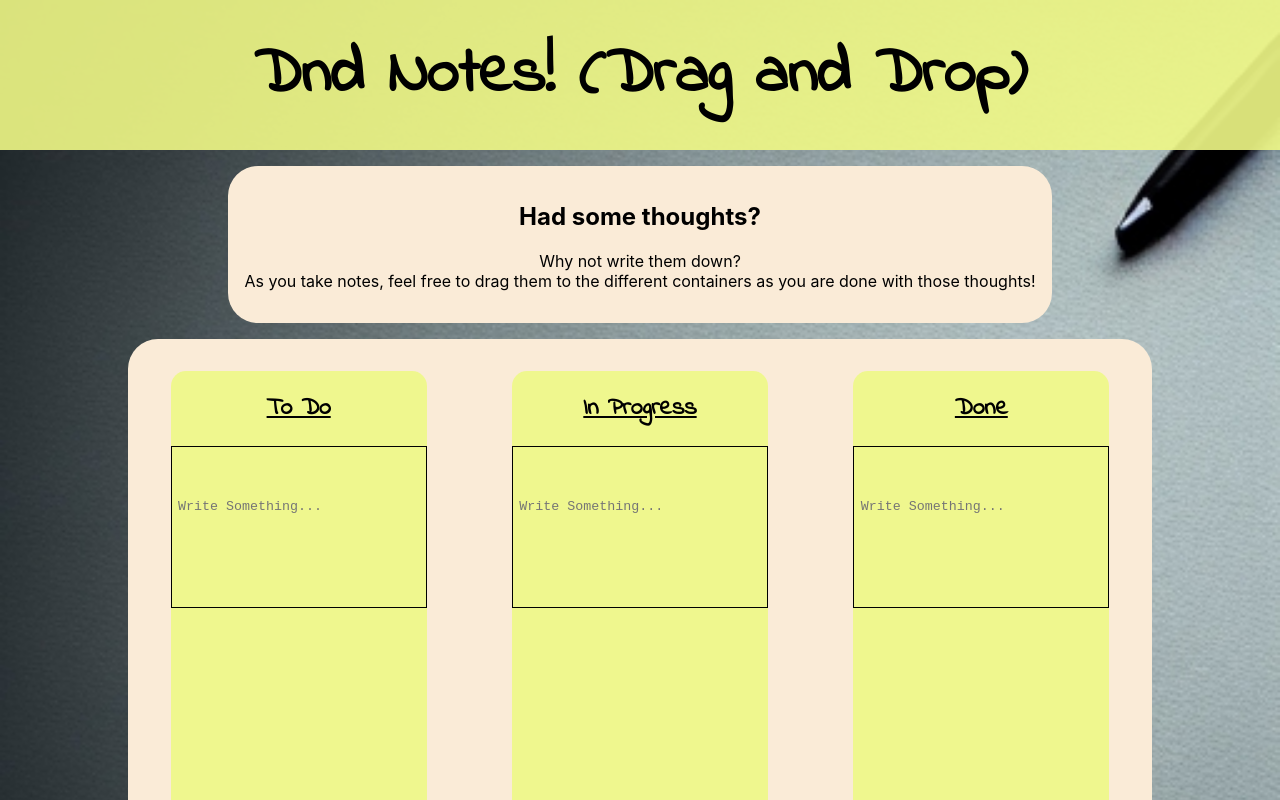
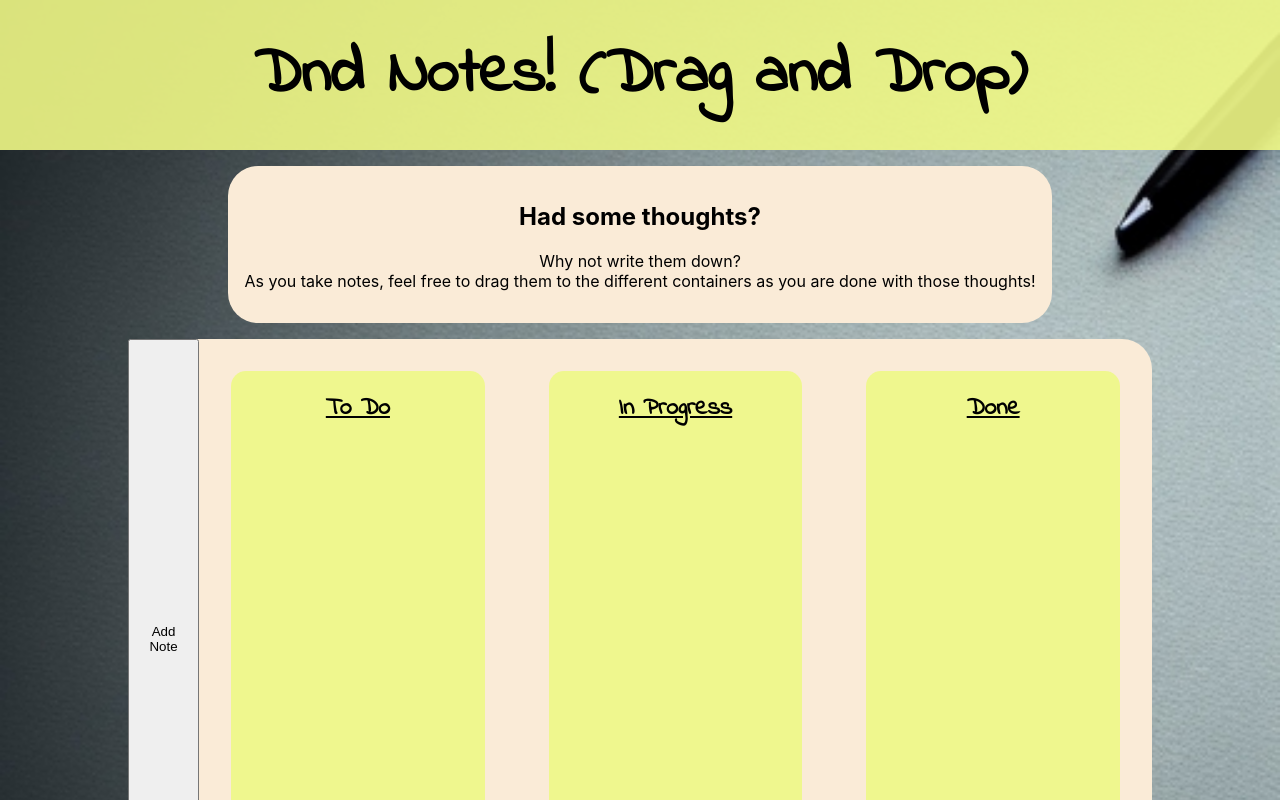
Before and after one commit to Kempy2705/Drag-and-Drop-Notes, a React (Create React App) app: page / in a window 1280 px wide. Shown: the top 800 px of the page. Built offline with nearby package versions, Linux system fonts and the light colour scheme.

Commit message:
Add button to create notes and list them in To Do

```diff
--- a/package.json
+++ b/package.json
@@ -9,6 +9,7 @@
     "react": "^18.2.0",
     "react-dom": "^18.2.0",
     "react-scripts": "5.0.1",
+    "react-uuid": "^2.0.0",
     "web-vitals": "^2.1.4"
   },
   "scripts": {
--- a/src/App/App.js
+++ b/src/App/App.js
@@ -3,14 +3,32 @@ import NavBar from '../NavBar/NavBar';
 import AppFooter from '../App-Footer/AppFooter.js';
 import Intro from '../Introduction/Intro';
 import NotePad from '../Notepad/Notepad.js';
+import Note from '../Note/Note.js';
+import { useState } from 'react';
+import uuid from 'react-uuid';
+
 
 function App() {
+  const [todoNotes,setNotes] = useState([]);
+  const [inProgressNotes,setInProgressNotes] = useState([]);
+  const [doneNotes,setDoneNotes] = useState([]);
+
+  function onAddNote() {
+    const newNote = {
+      id: uuid(),
+      body: ""
+    };
+
+setNotes([newNote, ...todoNotes]);
+  }
+
+
   return (
     <div className="App">
       <NavBar />
       <main className='App-main'>
        <Intro/>
-        <NotePad />
+        <NotePad todoNotes={todoNotes} inProgressNotes={inProgressNotes} doneNotes={doneNotes} onAddNote={onAddNote}/>
       </main>
       <AppFooter/>
     </div>
--- a/src/Note/Note.css
+++ b/src/Note/Note.css
@@ -5,7 +5,6 @@
 }
 
 .text-field {
-    margin-top: 20%;
     height: 80%;
     width: 95%;
     overflow: auto;
--- a/src/Note/Note.js
+++ b/src/Note/Note.js
@@ -5,6 +5,8 @@ export default function Note() {
         <>
         <div className='note'>
             <textarea className='text-field' placeholder='Write Something...'/>
+            <button>Left</button>
+            <button>Right</button>
         </div>
         </>
     )
--- a/src/Notepad/Notepad.js
+++ b/src/Notepad/Notepad.js
@@ -1,21 +1,36 @@
 import './Notepad.css';
 import Note from '../Note/Note';
 
-export default function NotePad() {
+
+export default function NotePad({todoNotes, inProgressNotes, doneNotes, onAddNote}) {
     return (
         <>
         <div className='notepad-container'>
+            <button onClick={onAddNote}>Add Note</button>
             <div className='notepad'>
                     <h2 className='notepad-title'>To Do</h2>
+                         {todoNotes.map((note) => {
+                            return (
                                 <Note />
+                            )
+                        })}
+
                 </div>
                 <div className='notepad'>
                     <h2 className='notepad-title'>In Progress</h2>
+                        {inProgressNotes.map((note) => {
+                            return (
                                 <Note />
+                            )
+                        })}
                 </div>
                 <div className='notepad'>
                     <h2 className='notepad-title'>Done</h2>
+                        {doneNotes.map((note) => {
+                                return (
                                     <Note />
+                                )
+                            })}
                 </div>
         </div>
         </>
```
Also changed, not shown: 1 other file (tests, documents, lock files or other folders). Lines whose indentation alone changed are shown as unchanged.
